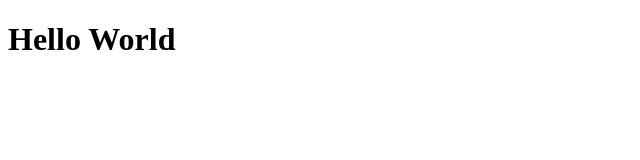
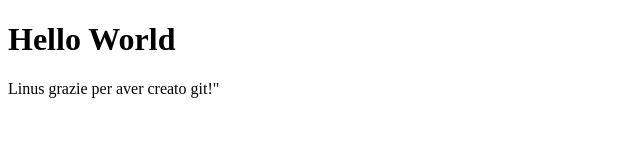
Before and after one commit to Belloni-Marco-Camillo/htmlcss-hello, a plain HTML site: page index.html in a window 1280 px wide. Shown: the whole page, without its empty margins (0-640 px from the left). Drawn offline with Linux system fonts and the light colour scheme.

Commit message:
add.-paragraph

```diff
--- a/index.html
+++ b/index.html
@@ -8,5 +8,6 @@
 </head>
 <body>
     <h1>Hello World</h1>
+    <p>Linus grazie per aver creato git!"</p>
 </body>
 </html>
```
